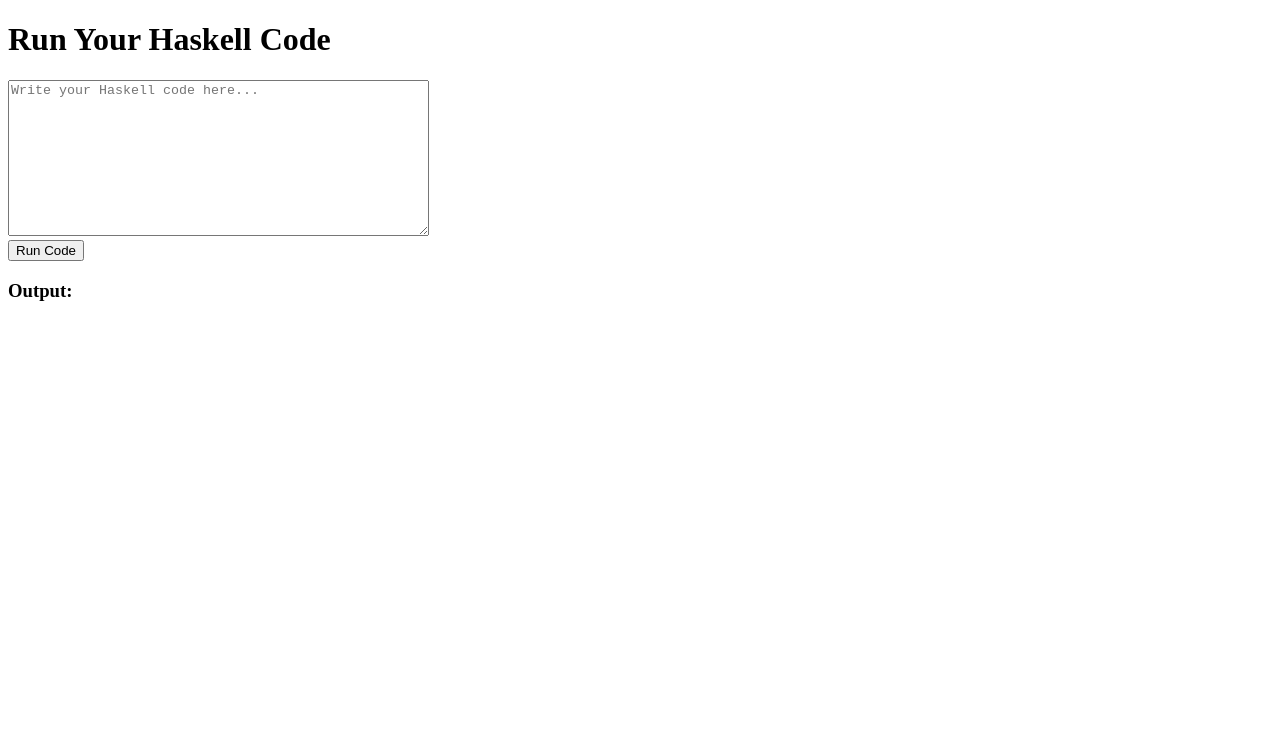
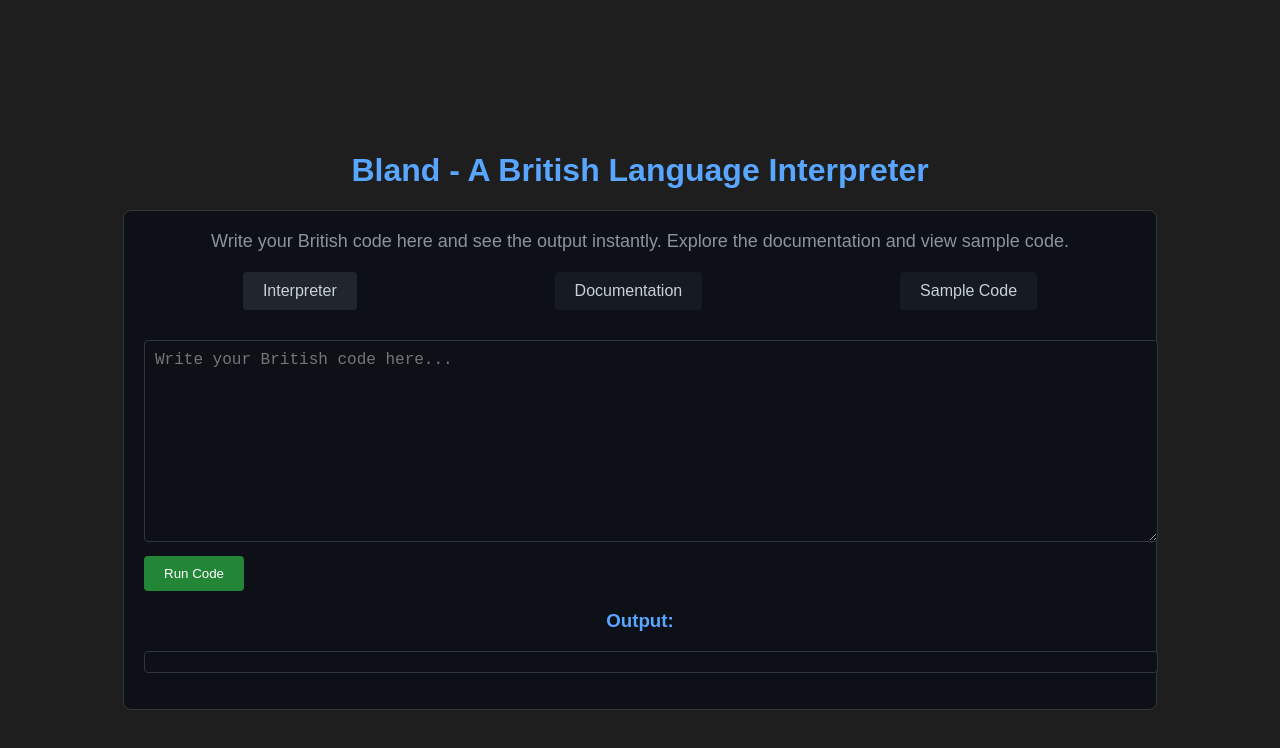
Before and after one commit to Choudhry18/Bland_Web, a website: page public/index.html in a window 1280 px wide. Drawn offline with Linux system fonts and the light colour scheme.

Commit message:
Added styling made it dark themed, added tabs for documentation and sample code

```diff
--- a/public/index.html
+++ b/public/index.html
@@ -3,30 +3,186 @@
 <head>
     <meta charset="UTF-8">
     <meta name="viewport" content="width=device-width, initial-scale=1.0">
-    <title>Haskell Interpreter</title>
+    <title>Bland - A British Language Interpreter</title>
+    <style>
+        /* Dark theme styling */
+        body {
+            background-color: #1e1e1e;
+            color: #c9d1d9;
+            font-family: Arial, sans-serif;
+            display: flex;
+            flex-direction: column;
+            align-items: center;
+            justify-content: center;
+            height: 100vh;
+            margin: 0;
+            padding: 20px;
+        }
+
+        h1, h3 {
+            text-align: center;
+            color: #58a6ff;
+        }
+
+        #container {
+            width: 80%;
+            max-width: 1200px;
+            border: 1px solid #30363d;
+            border-radius: 8px;
+            padding: 20px;
+            background-color: #0d1117;
+        }
+
+        /* Tab styling */
+        .tab {
+            display: flex;
+            justify-content: space-around;
+            margin-bottom: 20px;
+        }
+
+        .tab button {
+            background-color: #161b22;
+            border: none;
+            padding: 10px 20px;
+            cursor: pointer;
+            color: #c9d1d9;
+            border-radius: 4px;
+            font-size: 16px;
+        }
+
+        .tab button.active {
+            background-color: #21262d;
+        }
+
+        .tabcontent {
+            display: none;
+        }
+
+        .tabcontent.active {
+            display: block;
+        }
+
+        /* Text area and output styling */
+        textarea, pre {
+            width: 100%;
+            background-color: #0d1117;
+            color: #c9d1d9;
+            border: 1px solid #30363d;
+            border-radius: 4px;
+            padding: 10px;
+            font-size: 16px;
+            margin-top: 10px;
+        }
+
+        button[type="submit"] {
+            background-color: #238636;
+            border: none;
+            color: white;
+            padding: 10px 20px;
+            cursor: pointer;
+            border-radius: 4px;
+            margin-top: 10px;
+        }
+
+        button[type="submit"]:hover {
+            background-color: #2ea043;
+        }
+
+        /* Centering the description */
+        #description {
+            margin-bottom: 20px;
+            text-align: center;
+            font-size: 18px;
+            color: #8b949e;
+        }
+    </style>
 </head>
 <body>
-    <h1>Run Your Haskell Code</h1>
+    <h1>Bland - A British Language Interpreter</h1>
+    <div id="container">
+        <div id="description">
+            Write your British code here and see the output instantly. Explore the documentation and view sample code.
+        </div>
+
+        <!-- Tab buttons -->
+        <div class="tab">
+            <button class="active" onclick="openTab(event, 'interpreter')">Interpreter</button>
+            <button onclick="openTab(event, 'documentation')">Documentation</button>
+            <button onclick="openTab(event, 'sampleCode')">Sample Code</button>
+        </div>
+
+        <!-- Tab content -->
+        <div id="interpreter" class="tabcontent active">
             <form id="codeForm">
-        <textarea id="codeInput" placeholder="Write your Haskell code here..." rows="10" cols="50"></textarea>
+                <textarea id="codeInput" placeholder="Write your British code here..." rows="10"></textarea>
                 <br>
                 <button type="submit">Run Code</button>
             </form>
             <h3>Output:</h3>
             <pre id="output"></pre>
+        </div>
+
+        <div id="documentation" class="tabcontent">
+            <h3>Documentation</h3>
+            <p>This section contains the documentation for the Bland language.</p>
+            <ul>
+                <li>Basic syntax</li>
+                <li>Variables</li>
+                <li>Functions</li>
+                <li>Control flow</li>
+                <li>Examples</li>
+            </ul>
+        </div>
+
+        <div id="sampleCode" class="tabcontent">
+            <h3>Sample Code</h3>
+            <pre>
+# Sample British code
+let x = 5;
+if x > 3:
+    print("Hello, mate!")
+            </pre>
+        </div>
+    </div>
 
     <script>
+        // Tab switching function
+        function openTab(evt, tabName) {
+            // Hide all tab contents
+            var tabcontent = document.getElementsByClassName('tabcontent');
+            for (var i = 0; i < tabcontent.length; i++) {
+                tabcontent[i].style.display = 'none';
+                tabcontent[i].classList.remove('active');
+            }
+
+            // Remove 'active' class from all tab buttons
+            var tablinks = document.getElementsByClassName('tab');
+            for (var i = 0; i < tablinks.length; i++) {
+                tablinks[i].querySelector('button.active').classList.remove('active');
+            }
+
+            // Show the selected tab
+            document.getElementById(tabName).style.display = 'block';
+            document.getElementById(tabName).classList.add('active');
+            evt.currentTarget.classList.add('active');
+        }
+
+        // Default to showing the interpreter tab
+        document.getElementById('interpreter').style.display = 'block';
+
+        // Form submission handler for running code
         document.getElementById('codeForm').addEventListener('submit', async (e) => {
-            e.preventDefault(); // Prevent the form from refreshing the page
+            e.preventDefault();
 
-            const code = document.getElementById('codeInput').value; // Get the code from the textarea
+            const code = document.getElementById('codeInput').value;
             const response = await fetch('/run', {
                 method: 'POST',
                 headers: { 'Content-Type': 'application/json' },
                 body: JSON.stringify({ code }),
             });
-            const result = await response.text(); // Get the output
-            document.getElementById('output').textContent = result; // Display the output
+
+            const result = await response.text();
+            document.getElementById('output').textContent = result;
         });
     </script>
 </body>
```
Lines whose indentation alone changed are shown as unchanged.
